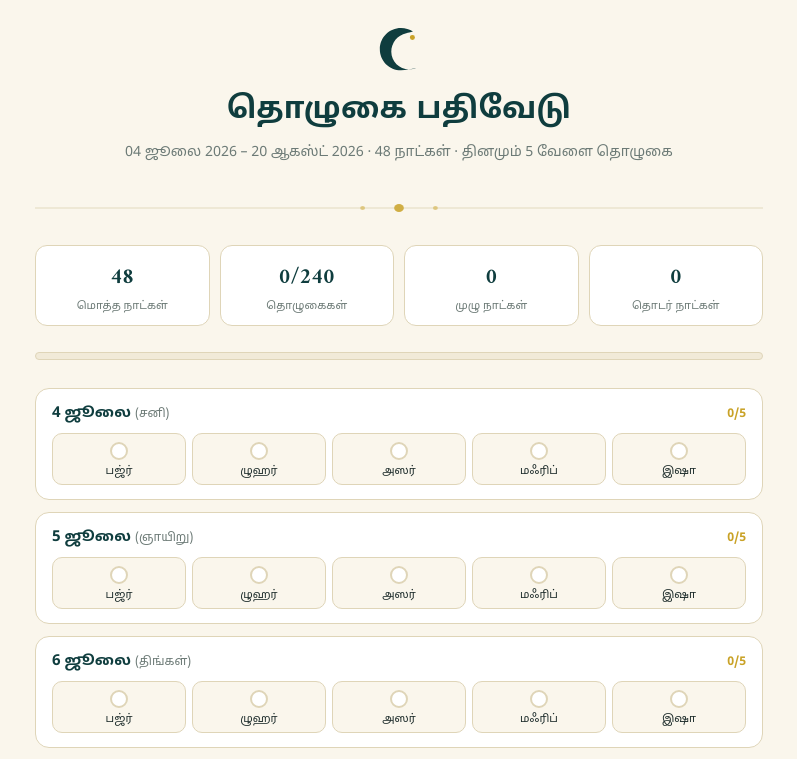
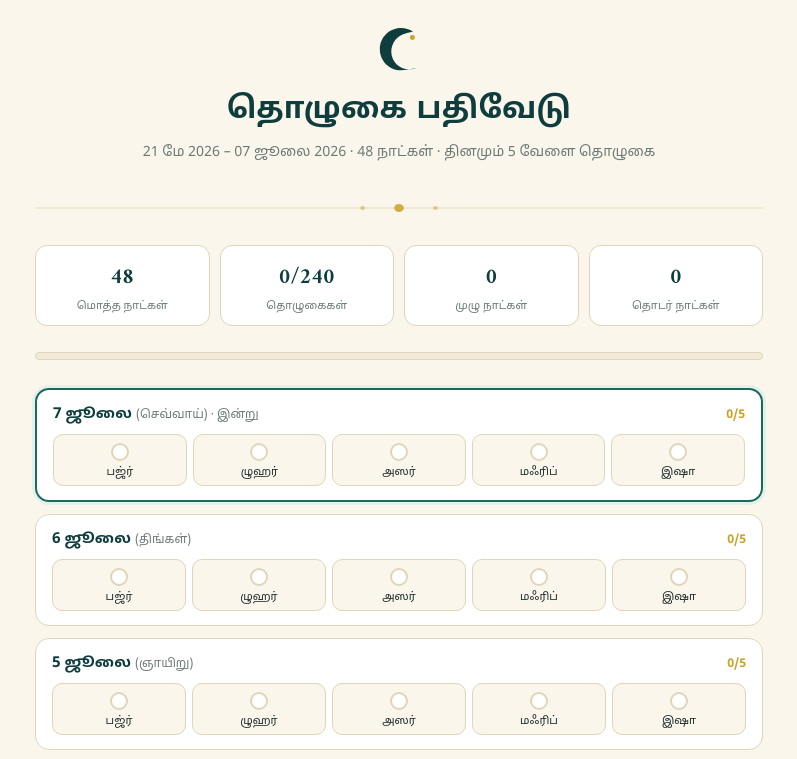
Before and after one commit to alasaneeth/prayer-tracker, a React (Vite) app: page / in a window 1280 px wide. Shown: the top 759 px of the page, without its empty margins (241-1038 px from the left). Built offline with nearby package versions, Linux system fonts and the light colour scheme.

Commit message:
chnage date as dynamically

```diff
--- a/src/App.jsx
+++ b/src/App.jsx
@@ -1,8 +1,15 @@
 import { useState, useEffect, useMemo } from 'react'
 
-const STORAGE_KEY = 'prayerTrackerData_2026_07'
-const START_DATE = '2026-07-04'
-const END_DATE = '2026-08-20' // 04-07-2026 முதல் 48 நாட்கள்
+const STORAGE_KEY = 'prayerTrackerData_rolling48'
+const WINDOW_SIZE = 48 // மொத்தம் இத்தனை நாட்கள் தொடர்ந்து காட்டப்படும்
+
+function getTodayStr() {
+  const now = new Date()
+  const y = now.getFullYear()
+  const m = String(now.getMonth() + 1).padStart(2, '0')
+  const d = String(now.getDate()).padStart(2, '0')
+  return `${y}-${m}-${d}`
+}
 
 const PRAYERS = [
   { id: 'fajr', label: 'பஜ்ர்' },
@@ -15,16 +22,17 @@ const PRAYERS = [
 const WEEKDAYS_TA = ['ஞாயிறு', 'திங்கள்', 'செவ்வாய்', 'புதன்', 'வியாழன்', 'வெள்ளி', 'சனி']
 const MONTHS_TA = ['ஜன', 'பிப்', 'மார்', 'ஏப்', 'மே', 'ஜூன்', 'ஜூலை', 'ஆக', 'செப்', 'அக்', 'நவ', 'டிச']
 
-function generateDateRange(start, end) {
+// இன்றைய தேதியிலிருந்து பின்னோக்கி WINDOW_SIZE நாட்களை (இன்று உட்பட) உருவாக்கும்
+function generateRollingWindow(todayStr) {
   const dates = []
-  let current = new Date(start + 'T00:00:00')
-  const last = new Date(end + 'T00:00:00')
-  while (current <= last) {
-    const y = current.getFullYear()
-    const m = String(current.getMonth() + 1).padStart(2, '0')
-    const d = String(current.getDate()).padStart(2, '0')
-    dates.push(`${y}-${m}-${d}`)
-    current.setDate(current.getDate() + 1)
+  const today = new Date(todayStr + 'T00:00:00')
+  for (let i = WINDOW_SIZE - 1; i >= 0; i--) {
+    const d = new Date(today)
+    d.setDate(d.getDate() - i)
+    const y = d.getFullYear()
+    const mm = String(d.getMonth() + 1).padStart(2, '0')
+    const dd = String(d.getDate()).padStart(2, '0')
+    dates.push(`${y}-${mm}-${dd}`)
   }
   return dates
 }
@@ -37,7 +45,24 @@ function formatDay(dateStr) {
   }
 }
 
-function loadInitialData(days) {
+function formatFullDate(dateStr) {
+  const dateObj = new Date(dateStr + 'T00:00:00')
+  return `${String(dateObj.getDate()).padStart(2, '0')} ${MONTHS_TA[dateObj.getMonth()]} ${dateObj.getFullYear()}`
+}
+
+function emptyPrayerState() {
+  return {
+    fajr: false,
+    dhuhr: false,
+    asr: false,
+    maghrib: false,
+    isha: false,
+  }
+}
+
+// localStorage-ல் இருந்து தரவை படித்து, தற்போதைய 48-நாள் சாளரத்திற்கு
+// உட்பட்ட தேதிகளை மட்டும் வைத்துக்கொண்டு (48 நாட்களுக்கு மேல் பழையவை auto-delete)
+function loadWindowData(days) {
   let saved = {}
   try {
     const raw = localStorage.getItem(STORAGE_KEY)
@@ -47,20 +72,46 @@ function loadInitialData(days) {
   }
   const data = {}
   days.forEach((day) => {
-    data[day] = saved[day] || {
-      fajr: false,
-      dhuhr: false,
-      asr: false,
-      maghrib: false,
-      isha: false,
-    }
+    data[day] = saved[day] || emptyPrayerState()
   })
   return data
 }
 
 export default function App() {
-  const days = useMemo(() => generateDateRange(START_DATE, END_DATE), [])
-  const [data, setData] = useState(() => loadInitialData(days))
+  const [today, setToday] = useState(getTodayStr)
+  const days = useMemo(() => generateRollingWindow(today), [today])
+  const [data, setData] = useState(() => loadWindowData(days))
+
+  // தேதி மாறும் போதெல்லாம் (நள்ளிரவைக் கடந்தால், அல்லது tab மீண்டும் திறக்கும் போது)
+  // சாளரத்தை மீண்டும் கணக்கிட்டு, 48 நாட்களுக்கு மேல் உள்ள பழைய தரவை நீக்கும்
+  useEffect(() => {
+    const checkDate = () => {
+      const current = getTodayStr()
+      setToday((prev) => (prev !== current ? current : prev))
+    }
+    const intervalId = setInterval(checkDate, 60 * 1000)
+    document.addEventListener('visibilitychange', checkDate)
+    window.addEventListener('focus', checkDate)
+    return () => {
+      clearInterval(intervalId)
+      document.removeEventListener('visibilitychange', checkDate)
+      window.removeEventListener('focus', checkDate)
+    }
+  }, [])
+
+  // சாளரம் மாறும் போது (இன்று புதுப்பிக்கப்படும் போது) தரவை புதிய சாளரத்திற்கு
+  // ஏற்றவாறு மீண்டும் கட்டமைக்கும் — பழைய தேதிகள் தானாக நீக்கப்படும்,
+  // புதிய தேதி தானாக சேர்க்கப்படும்
+  useEffect(() => {
+    setData((prev) => {
+      const next = {}
+      days.forEach((day) => {
+        next[day] = prev[day] || emptyPrayerState()
+      })
+      return next
+    })
+    // eslint-disable-next-line react-hooks/exhaustive-deps
+  }, [today])
 
   useEffect(() => {
     try {
@@ -84,13 +135,7 @@ export default function App() {
     if (window.confirm('எல்லா பதிவுகளையும் அழிக்கவா? இதை மீட்டெடுக்க முடியாது.')) {
       const cleared = {}
       days.forEach((day) => {
-        cleared[day] = {
-          fajr: false,
-          dhuhr: false,
-          asr: false,
-          maghrib: false,
-          isha: false,
-        }
+        cleared[day] = emptyPrayerState()
       })
       setData(cleared)
     }
@@ -129,7 +174,9 @@ export default function App() {
           <circle cx="38" cy="10" r="2.6" fill="#C9A227" />
         </svg>
         <h1 className="pt-title">தொழுகை பதிவேடு</h1>
-        <p className="pt-subtitle">04 ஜூலை 2026 &ndash; 20 ஆகஸ்ட் 2026  &middot; 48 நாட்கள் &middot; தினமும் 5 வேளை தொழுகை</p>
+        <p className="pt-subtitle">
+          {formatFullDate(days[0])} &ndash; {formatFullDate(days[days.length - 1])} &middot; {WINDOW_SIZE} நாட்கள் &middot; தினமும் 5 வேளை தொழுகை
+        </p>
       </header>
 
       <svg className="pt-divider" viewBox="0 0 600 14" preserveAspectRatio="none">
@@ -163,19 +210,20 @@ export default function App() {
       </div>
 
       <main>
-        {days.map((day) => {
+        {[...days].reverse().map((day) => {
           const { weekday, display } = formatDay(day)
           const doneCount = PRAYERS.filter((p) => data[day][p.id]).length
           const isComplete = doneCount === PRAYERS.length
+          const isToday = day === today
           return (
             <div
               key={day}
-              className={`pt-day-card${isComplete ? ' pt-complete' : ''}`}
+              className={`pt-day-card${isComplete ? ' pt-complete' : ''}${isToday ? ' pt-today' : ''}`}
             >
               <div className="pt-day-head">
                 <div>
                   <span className="pt-day-date">{display}</span>{' '}
-                  <span className="pt-day-name">({weekday})</span>
+                  <span className="pt-day-name">({weekday}){isToday ? ' · இன்று' : ''}</span>
                 </div>
                 <span className="pt-day-count">{doneCount}/5</span>
               </div>
--- a/src/index.css
+++ b/src/index.css
@@ -124,6 +124,12 @@ html, body {
   background: #FFFDF6;
 }
 
+.pt-day-card.pt-today {
+  border-width: 2px;
+  border-color: var(--emerald-3);
+  box-shadow: 0 0 0 3px var(--done-bg);
+}
+
 .pt-day-head {
   display: flex;
   justify-content: space-between;
```
